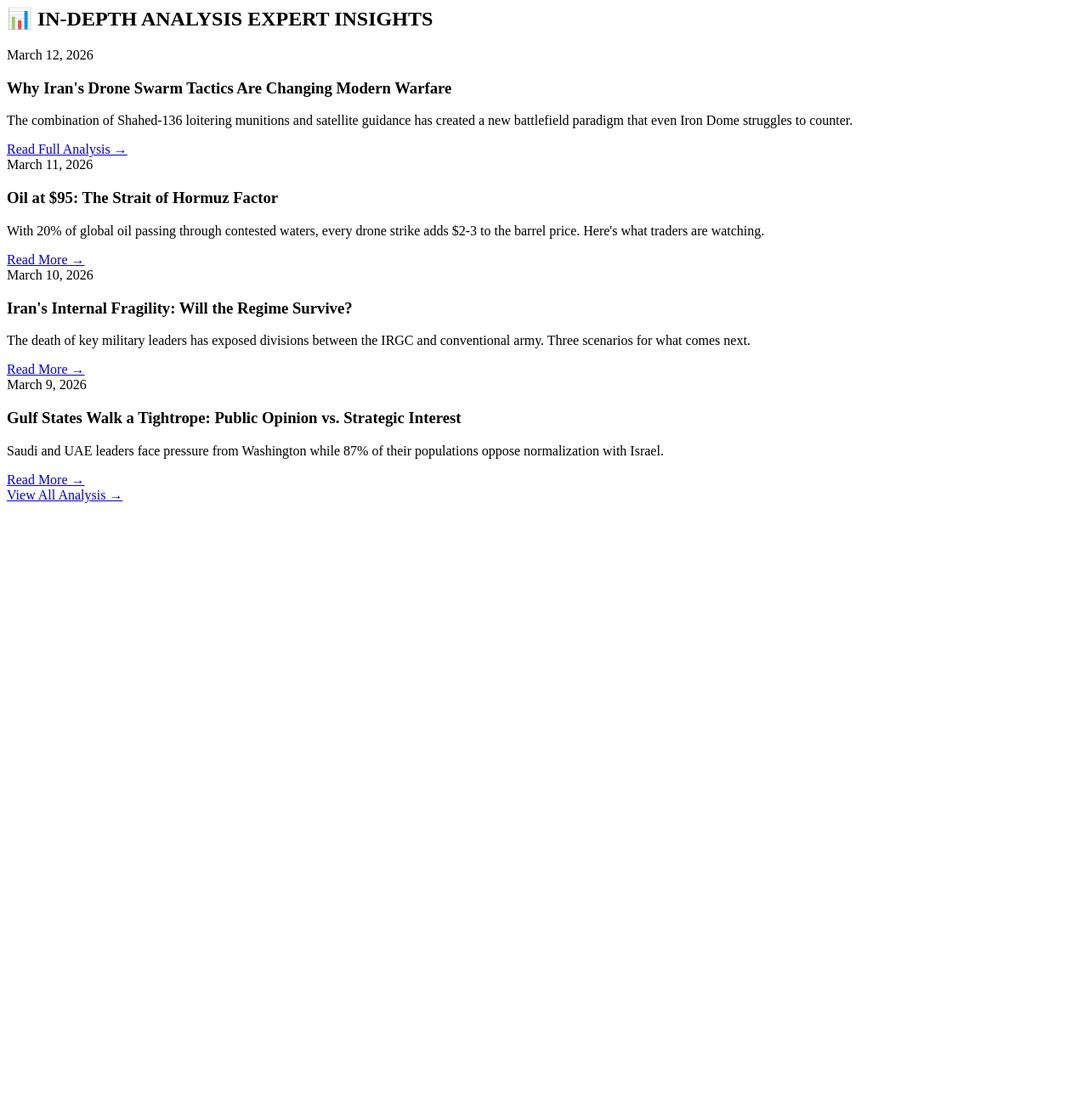
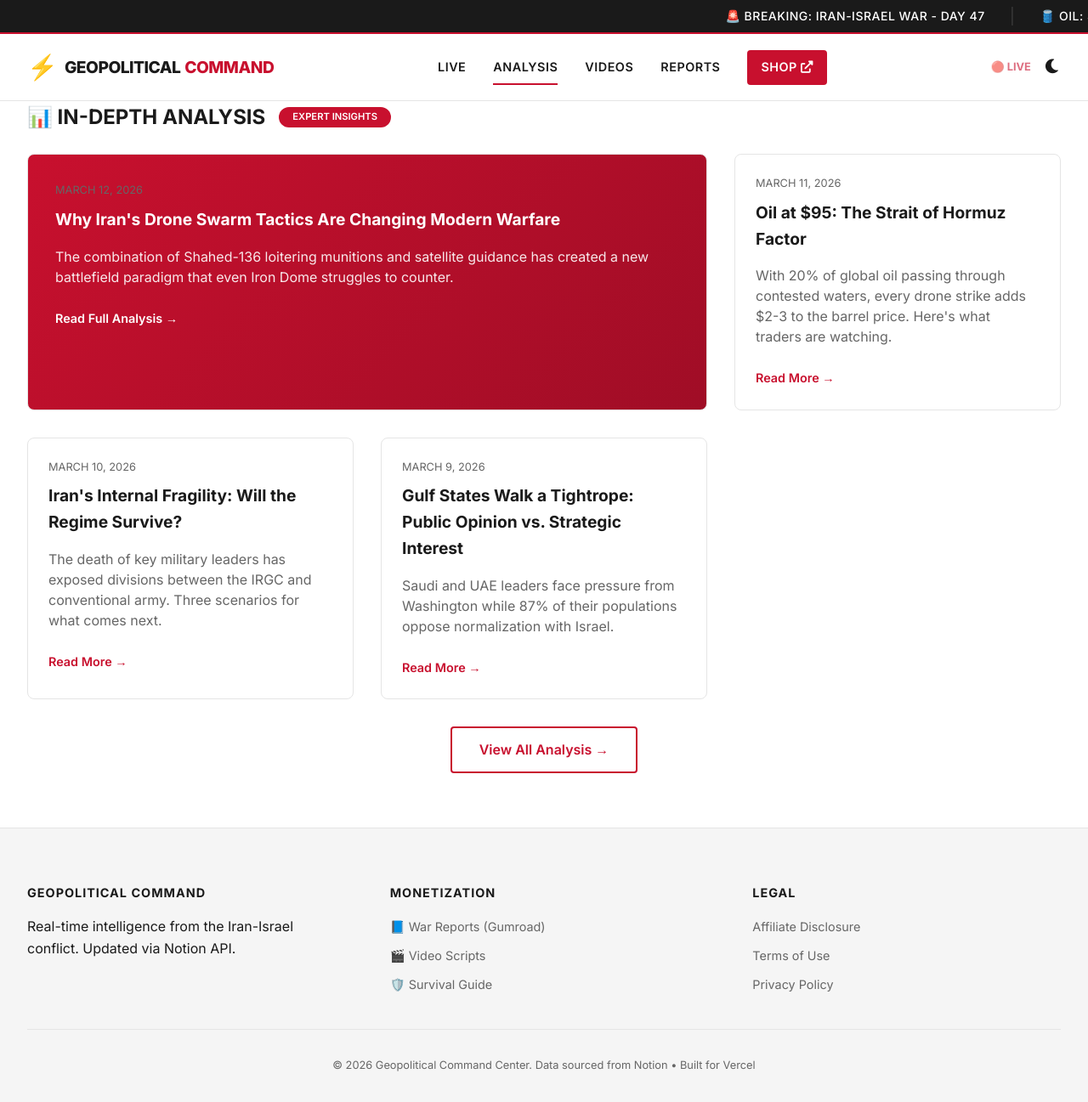
Before and after one commit to acquayeisaacmcdonald-bit/geopolitical, a website: page src/analysis.html in a window 1280 px wide. Shown: the whole page at 85% size. Before the commit the page ends 800 px from the top, so only its background shows below. Drawn offline with Linux system fonts and the light colour scheme.

Commit message:
Clean fresh analysis page

```diff
--- a/src/analysis.html
+++ b/src/analysis.html
@@ -1,8 +1,67 @@
-        <!-- Analysis Section -->
+<!DOCTYPE html>
+<html lang="en">
+<head>
+    <meta charset="UTF-8">
+    <meta name="viewport" content="width=device-width, initial-scale=1.0">
+    <title>Analysis - Geopolitical Command Center</title>
+    <meta name="description" content="In-depth analysis of the Iran-Israel conflict. Expert insights on drone warfare, oil markets, and regional stability.">
+
+    <!-- Open Graph / Social Media -->
+    <meta property="og:title" content="Geopolitical Command Center - Analysis">
+    <meta property="og:description" content="Expert analysis of the Iran-Israel conflict">
+    <meta property="og:type" content="website">
+
+    <!-- Fonts & Icons -->
+    <link rel="preconnect" href="https://fonts.googleapis.com">
+    <link rel="preconnect" href="https://fonts.gstatic.com" crossorigin>
+    <link href="https://fonts.googleapis.com/css2?family=Inter:ital,opsz,wght@0,14..32,100..900;1,14..32,100..900&display=swap" rel="stylesheet">
+    <link rel="stylesheet" href="https://cdnjs.cloudflare.com/ajax/libs/font-awesome/6.0.0/css/all.min.css">
+
+    <!-- Custom CSS -->
+    <link rel="stylesheet" href="/css/style.css">
+</head>
+<body>
+    <!-- Breaking News Ticker -->
+    <div class="ticker-wrap">
+        <div class="ticker">
+            <div class="ticker__item">🚨 BREAKING: Iran-Israel War - Day 47</div>
+            <div class="ticker__item">🛢️ OIL: $89.42 ▲ 2.3%</div>
+            <div class="ticker__item">⚔️ CASUALTIES: 12,847 confirmed</div>
+            <div class="ticker__item">📡 LIVE: IDF confirms drone strikes</div>
+            <div class="ticker__item">🌍 IMPACT: GLOBAL ALERT LEVEL: HIGH</div>
+        </div>
+    </div>
+
+    <!-- Header -->
+    <header class="header">
+        <nav class="nav-container">
+            <div class="logo">
+                <span class="logo-icon">⚡</span>
+                <span class="logo-text">GEOPOLITICAL<span class="highlight">COMMAND</span></span>
+            </div>
+            <div class="nav-links">
+                <a href="/">LIVE</a>
+                <a href="/analysis.html" class="active">ANALYSIS</a>
+                <a href="/videos.html">VIDEOS</a>
+                <a href="/reports.html">REPORTS</a>
+                <a href="#shop" class="nav-shop">SHOP <i class="fas fa-external-link-alt"></i></a>
+            </div>
+            <div class="nav-right">
+                <span class="live-indicator">🔴 LIVE</span>
+                <button class="theme-toggle" id="themeToggle">
+                    <i class="fas fa-moon"></i>
+                </button>
+            </div>
+        </nav>
+    </header>
+
+    <!-- Main Content - Analysis Section -->
+    <main class="container">
         <section id="analysis" class="analysis-section">
             <h2 class="section-title">📊 IN-DEPTH ANALYSIS <span class="section-badge">EXPERT INSIGHTS</span></h2>
 
             <div class="analysis-grid">
+                <!-- Featured Article -->
                 <div class="analysis-card featured">
                     <div class="analysis-date">March 12, 2026</div>
                     <h3>Why Iran's Drone Swarm Tactics Are Changing Modern Warfare</h3>
@@ -10,6 +69,7 @@
                     <a href="#" class="read-more">Read Full Analysis →</a>
                 </div>
 
+                <!-- Article 2 -->
                 <div class="analysis-card">
                     <div class="analysis-date">March 11, 2026</div>
                     <h3>Oil at $95: The Strait of Hormuz Factor</h3>
@@ -17,6 +77,7 @@
                     <a href="#" class="read-more">Read More →</a>
                 </div>
 
+                <!-- Article 3 -->
                 <div class="analysis-card">
                     <div class="analysis-date">March 10, 2026</div>
                     <h3>Iran's Internal Fragility: Will the Regime Survive?</h3>
@@ -24,6 +85,7 @@
                     <a href="#" class="read-more">Read More →</a>
                 </div>
 
+                <!-- Article 4 -->
                 <div class="analysis-card">
                     <div class="analysis-date">March 9, 2026</div>
                     <h3>Gulf States Walk a Tightrope: Public Opinion vs. Strategic Interest</h3>
@@ -36,3 +98,38 @@
                 <a href="#" class="view-all">View All Analysis →</a>
             </div>
         </section>
+    </main>
+
+    <!-- Footer -->
+    <footer class="footer">
+        <div class="footer-content">
+            <div class="footer-section">
+                <h4>GEOPOLITICAL COMMAND</h4>
+                <p>Real-time intelligence from the Iran-Israel conflict. Updated via Notion API.</p>
+            </div>
+            <div class="footer-section">
+                <h4>MONETIZATION</h4>
+                <ul>
+                    <li><a href="https://gumroad.com/l/pobvti" target="_blank">📘 War Reports (Gumroad)</a></li>
+                    <li><a href="#">🎬 Video Scripts</a></li>
+                    <li><a href="#">🛡️ Survival Guide</a></li>
+                </ul>
+            </div>
+            <div class="footer-section">
+                <h4>LEGAL</h4>
+                <ul>
+                    <li><a href="#">Affiliate Disclosure</a></li>
+                    <li><a href="#">Terms of Use</a></li>
+                    <li><a href="#">Privacy Policy</a></li>
+                </ul>
+            </div>
+        </div>
+        <div class="footer-bottom">
+            <p>© 2026 Geopolitical Command Center. Data sourced from Notion • Built for Vercel</p>
+        </div>
+    </footer>
+
+    <!-- JavaScript -->
+    <script src="/js/main.js"></script>
+</body>
+</html>
```
